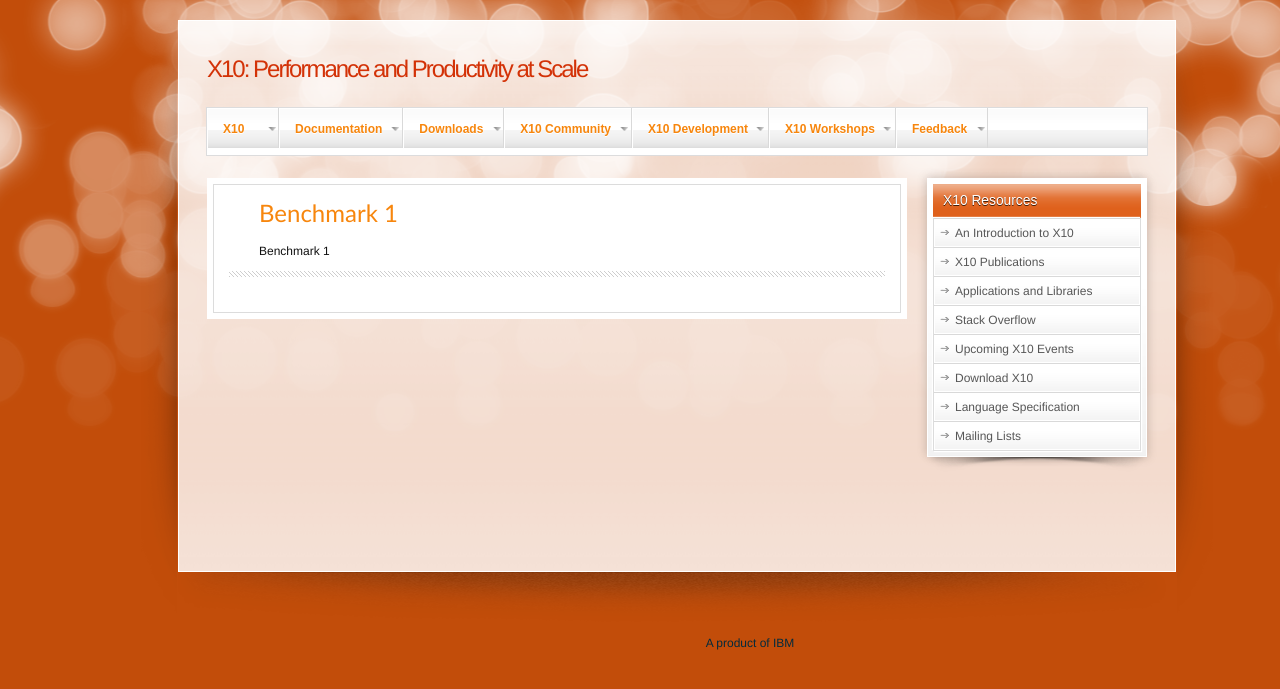
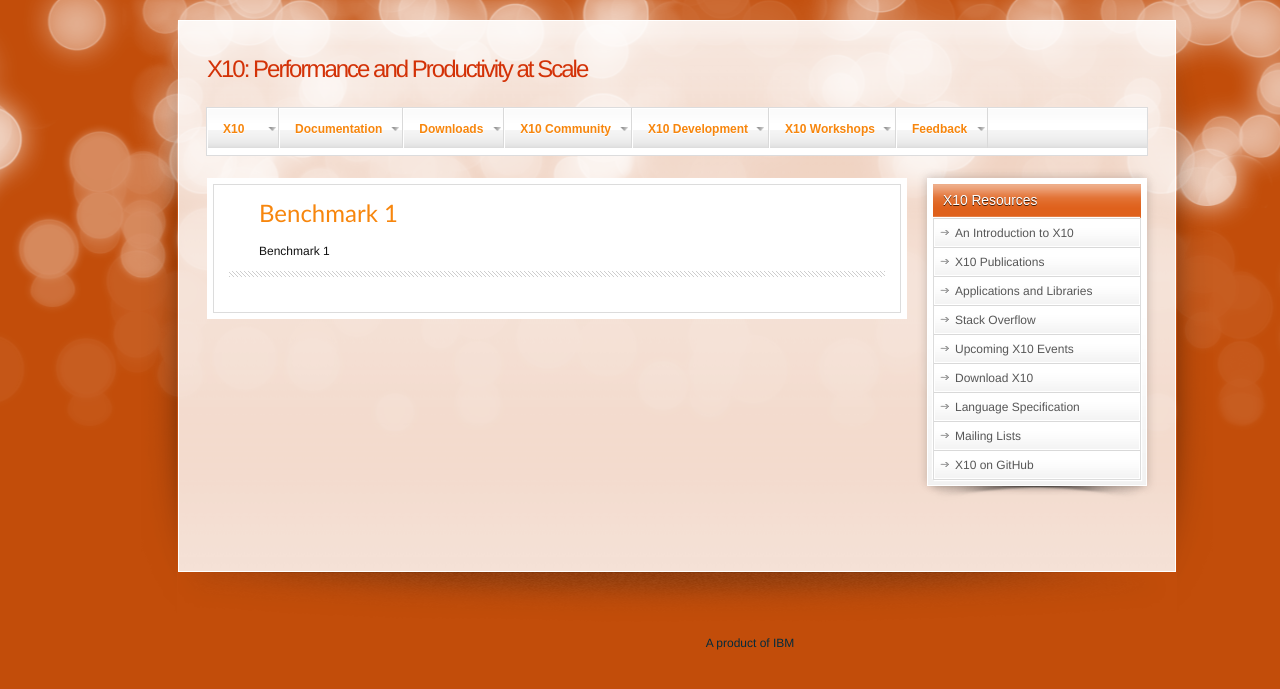
Before and after one commit to x10-lang/x10-lang.github.io, a Jekyll site: the page built from articles/16.html, in a window 1280 px wide. Shown: the top 689 px of the page. Built offline with Jekyll 4.4.1, drawn with Linux system fonts in a browser that asks for light colours.

Commit message:
link to X10 on GitHub

```diff
--- a/_data/side-menu.yml
+++ b/_data/side-menu.yml
@@ -16,3 +16,5 @@
       link: http://x10.sourceforge.net/documentation/languagespec/x10-latest.pdf
     - name: Mailing Lists
       link: /x10-mailing-lists.html
+    - name: X10 on GitHub
+      link: https://github.com/x10-lang
```
